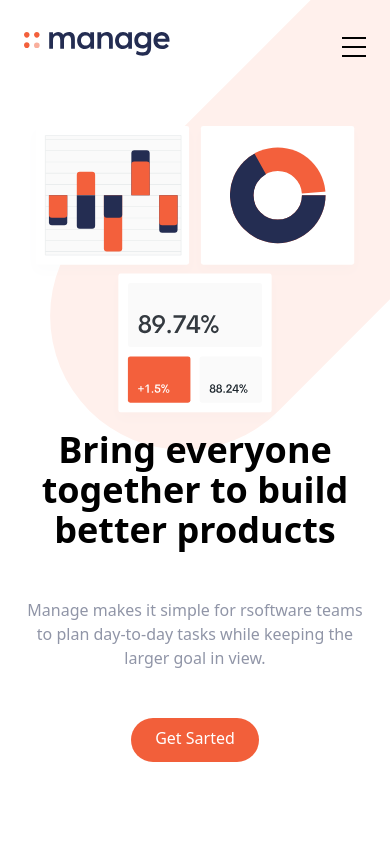
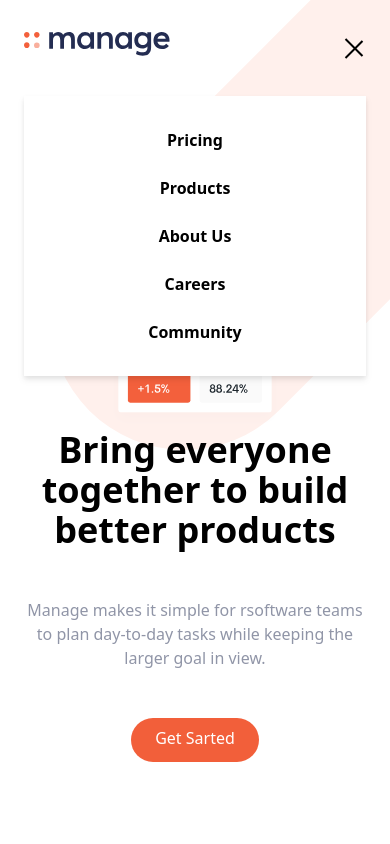
Before and after one commit to AgnieszkaRyling/manage-onepage, a website: page index.html in a window 390 px wide. Both pictures are taken after a click on the button 354 px from the left and 40 px from the top of the page. Shown: the top 844 px of the page. Drawn offline with nearby package versions, Linux system fonts and the light colour scheme; files that its build step writes are made by us from their sources.

Commit message:
mobile done

```diff
--- a/index.html
+++ b/index.html
@@ -32,7 +32,7 @@
         </button>
       </div>
       <div class="md:hidden">
-        <div id="menu" class="absolute flex flex-col items-center hidden self-end py-8 mt-10 space-y-6 font-bold bg-white sm:w-auto sm:selff-center left-6 right-6 drop-shadow-md">
+        <div id="menu" class="absolute flex-col items-center hidden self-end py-8 mt-10 space-y-6 font-bold bg-white sm:w-auto sm:selff-center left-6 right-6 drop-shadow-md">
           <a href="#" class="hover:text-darkGrayishBlue">Pricing</a>
           <a href="#" class="hover:text-darkGrayishBlue">Products</a>
           <a href="#" class="hover:text-darkGrayishBlue">About Us</a>
@@ -202,6 +202,16 @@
         </div>
       </div>
     </footer>
-    <script src="js/script.js"></script>
+    <script>
+      const btn = document.querySelector("#menuBtn");
+      const nav = document.querySelector("#menu");
+
+        btn.addEventListener("click", () => {
+          btn.classList.toggle("open");
+          nav.classList.toggle("flex");
+          nav.classList.toggle("hidden")
+        });
+
+    </script>
   </body>
 </html>
```
Also changed, not shown: js/script.js (deleted).
